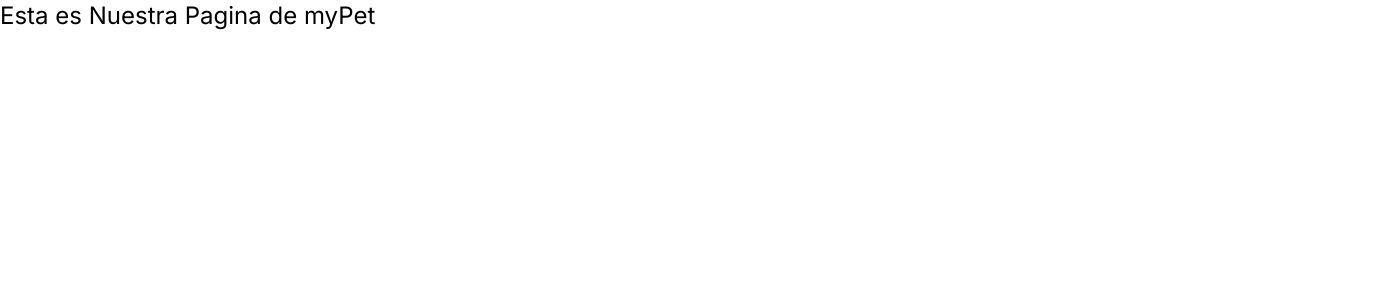
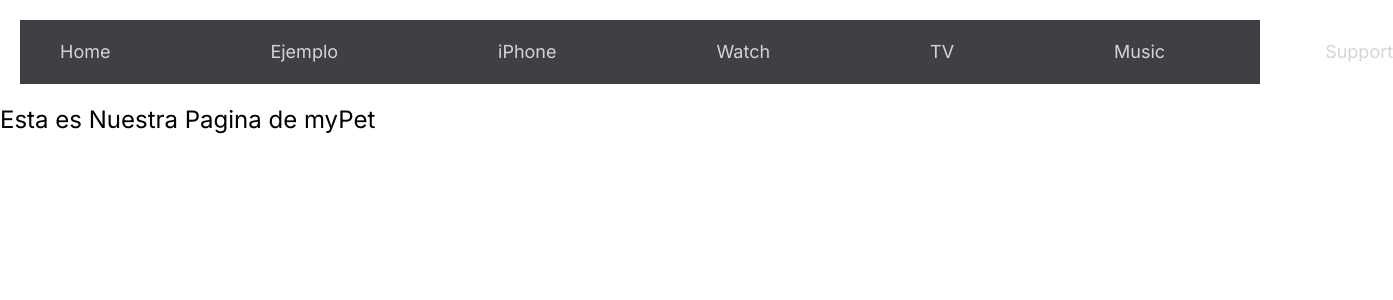
Before and after one commit to juanfran2000/App-myPet, a Next.js app: page / in a window 1280 px wide. Shown: the top 300 px of the page, 1393 px wide, since content can reach past the window. Built offline with nearby package versions, Linux system fonts and the light colour scheme; grey boxes are pictures that could not be loaded.

Commit message:
Nav1-commit

```diff
--- /dev/null
+++ b/src/app/components/Navbar.tsx
@@ -0,0 +1,32 @@
+import { ReactNode } from "react";
+
+type Props = { elementosNav: ReactNode[] };
+
+const Navbar = ({ elementosNav }: Props) => {
+  return (
+    <div className="bg-zinc-700 flex justify-between h-16 items-center m-5">
+      <div className="ml-10">
+        <a href="/">
+          <img
+            src="https://imagenpng.com/wp-content/uploads/2017/05/Apple_Logo_Png_06.png"
+            width={20}
+            alt="Apple Logo"
+          />
+        </a>
+      </div>
+      <ul className="text-zinc-300 flex space-x-40 text-lg">
+        {elementosNav.map((elemento, index) => (
+          <li key={index}>{elemento}</li>
+        ))}
+      </ul>
+      <div>
+        <img src="search.svg"></img>
+      </div>
+      <div className="mr-10">
+        <img src="shopping-bag.svg"></img>
+      </div>
+    </div>
+  );
+};
+
+export default Navbar;
--- a/src/app/ejemplo/page.tsx
+++ b/src/app/ejemplo/page.tsx
@@ -1,24 +1,25 @@
+import Navbar from "../components/Navbar";
 import PureCarousel from "../components/PureCarousel";
 
 export default function ejemplo() {
+  const imagenesCarousel = [
+    <div>
+      <img src="carousel-imagenUno.jpg" alt="Slide 1"></img>
+    </div>,
+    <div>
+      <img src="carousel-imagenDos.jpg" alt="Slide 2"></img>
+    </div>,
+    <div>
+      <img src="carousel-imagenTres.jpg" alt="Slide 3"></img>
+    </div>,
+    <div>
+      <img src="carousel-imagenCuatro.jpg" alt="Slide 4"></img>
+    </div>,
+  ];
+
   return (
     <div>
-      <PureCarousel
-        slides={[
-          <div>
-            <img src="carousel-imagenUno.jpg"></img>
-          </div>,
-          <div>
-            <img src="carousel-imagenDos.jpg"></img>
-          </div>,
-          <div>
-            <img src="carousel-imagenTres.jpg"></img>
-          </div>,
-          <div>
-            <img src="carousel-imagenCuatro.jpg"></img>
-          </div>,
-        ]}
-      />
+      <PureCarousel slides={imagenesCarousel} />
     </div>
   );
 }
--- a/src/app/layout.tsx
+++ b/src/app/layout.tsx
@@ -1,6 +1,7 @@
 import "./globals.css";
 import type { Metadata } from "next";
 import { Inter } from "next/font/google";
+import Navbar from "./components/Navbar";
 
 const inter = Inter({ subsets: ["latin"] });
 
@@ -14,13 +15,31 @@ export default function RootLayout({
 }: {
   children: React.ReactNode;
 }) {
+  const elementosNav = [
+    <a href="/">Home</a>,
+
+    <a href="./ejemplo">Ejemplo</a>,
+
+    <a href="#">iPhone</a>,
+
+    <a href="#">Watch</a>,
+
+    <a href="#">TV</a>,
+
+    <a href="#">Music</a>,
+
+    <a href="#">Support</a>,
+  ];
   return (
     <html lang="en">
       <head>
         <title>myPet</title>
       </head>
       <body className={inter.className}>
-        {children}
+        <header>
+          <Navbar elementosNav={elementosNav} />
+        </header>
+        <main>{children}</main>
         <footer></footer>
       </body>
     </html>
--- a/src/app/paginas/page.tsx
+++ /dev/null
@@ -1,17 +0,0 @@
-import React from "react";
-import PureCarousel from "../components/PureCarousel";
-
-export default function Ejemplo() {
-  return (
-    <div>
-      <h1 className="text-2xl"> Esta es nuestra pagina de Ejemplo</h1>
-      <PureCarousel
-        slides={[
-          <div className=" bg-zinc-500 h-40">I am the first Slide.</div>,
-          <div className=" bg-red-500 h-40">I am the second Slide.</div>,
-          <div className=" bg-blue-500 h-40">I am the third Slide.</div>,
-        ]}
-      />
-    </div>
-  );
-}
```
Also changed, not shown: public/search.svg (added), public/shopping-bag.svg (added).
